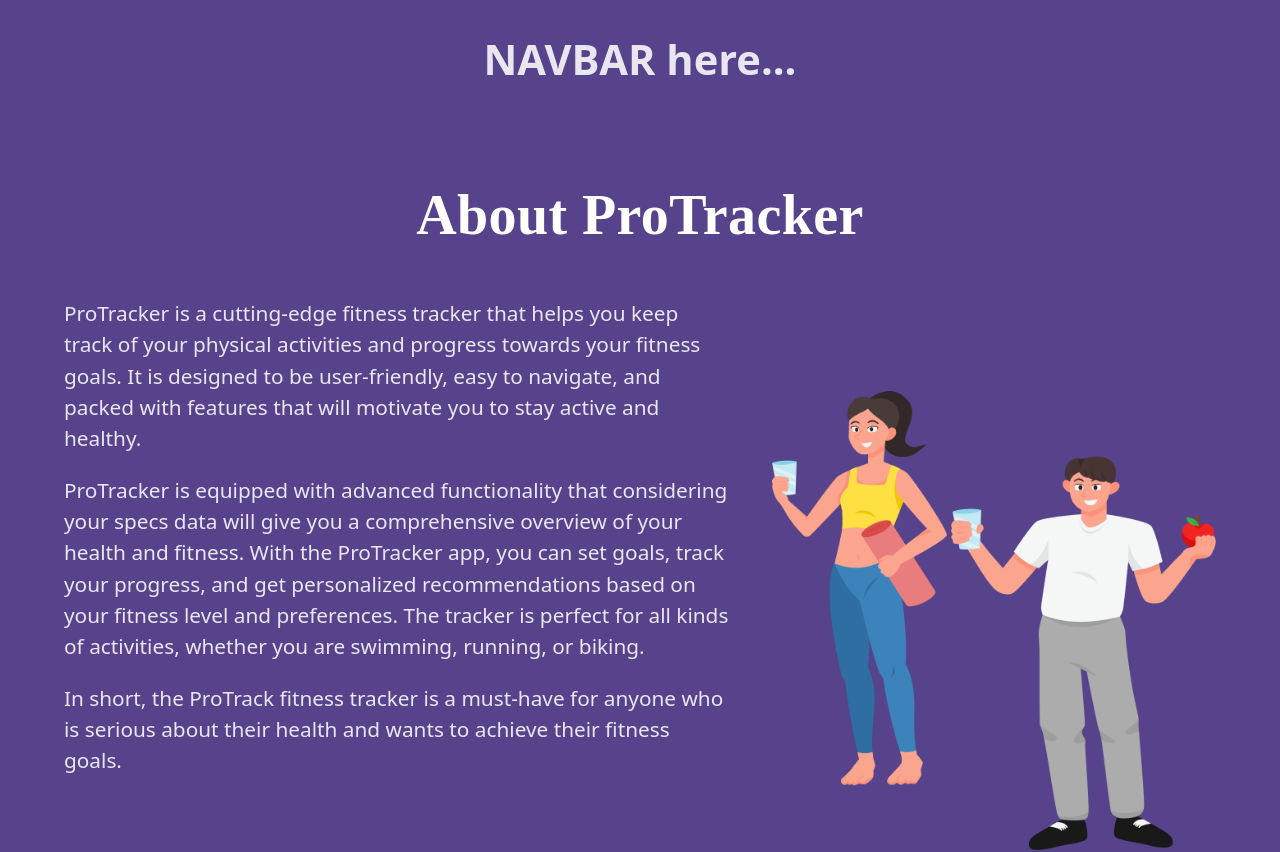
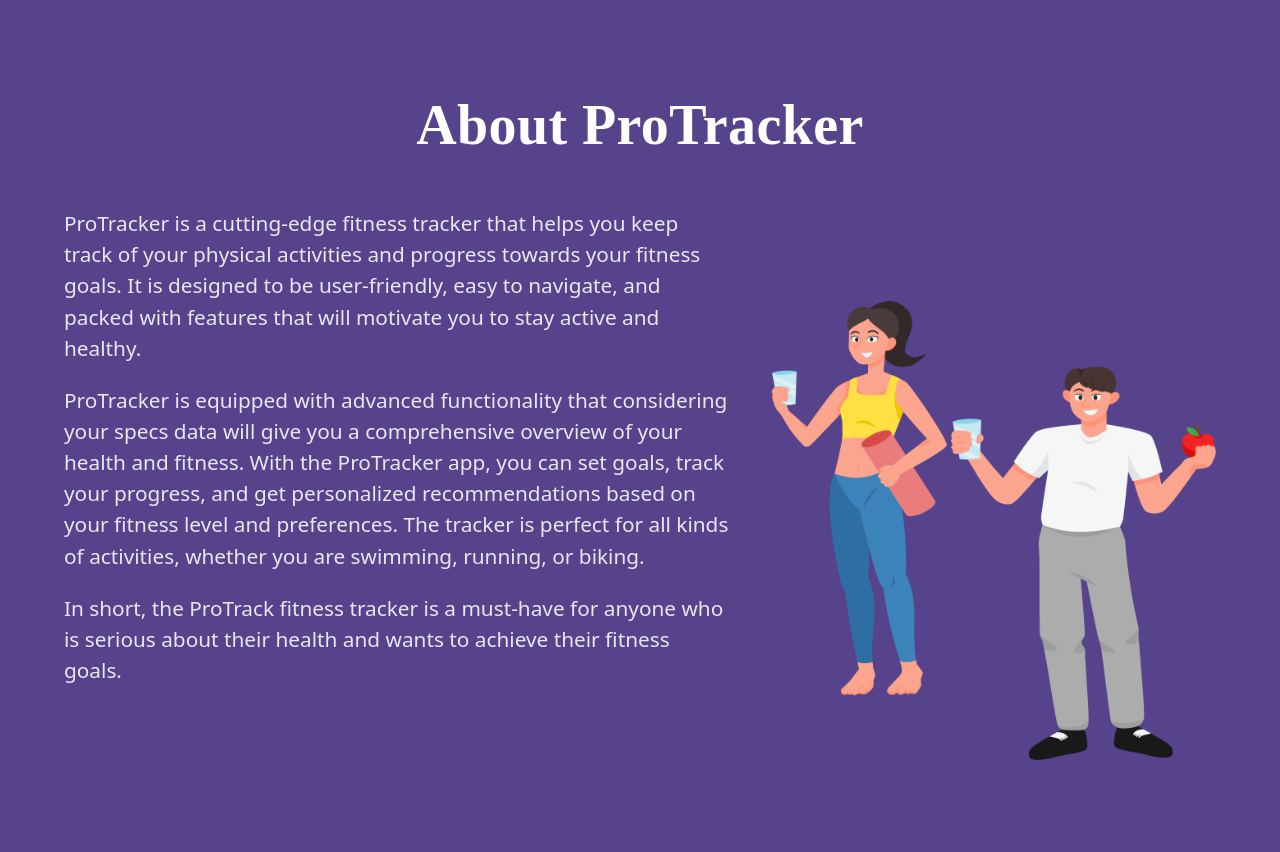
Before and after one commit to adisve/fullstack-project, a React (Vite) app in the folder client/: page /about-us in a window 1280 px wide. Shown: the top 852 px of the page. Built offline with nearby package versions, Linux system fonts and the light colour scheme.

Commit message:
unnecessary h1 removed

```diff
--- a/client/src/components/aboutUsPage/AboutUsPage.tsx
+++ b/client/src/components/aboutUsPage/AboutUsPage.tsx
@@ -6,7 +6,6 @@ import './AboutPage.css';
 export function AboutUsPage() {
     return (
         <Container className="about">
-            <h1>NAVBAR here...</h1>
             <AboutProTrack />
             <br />
             <OurTeam />
```
